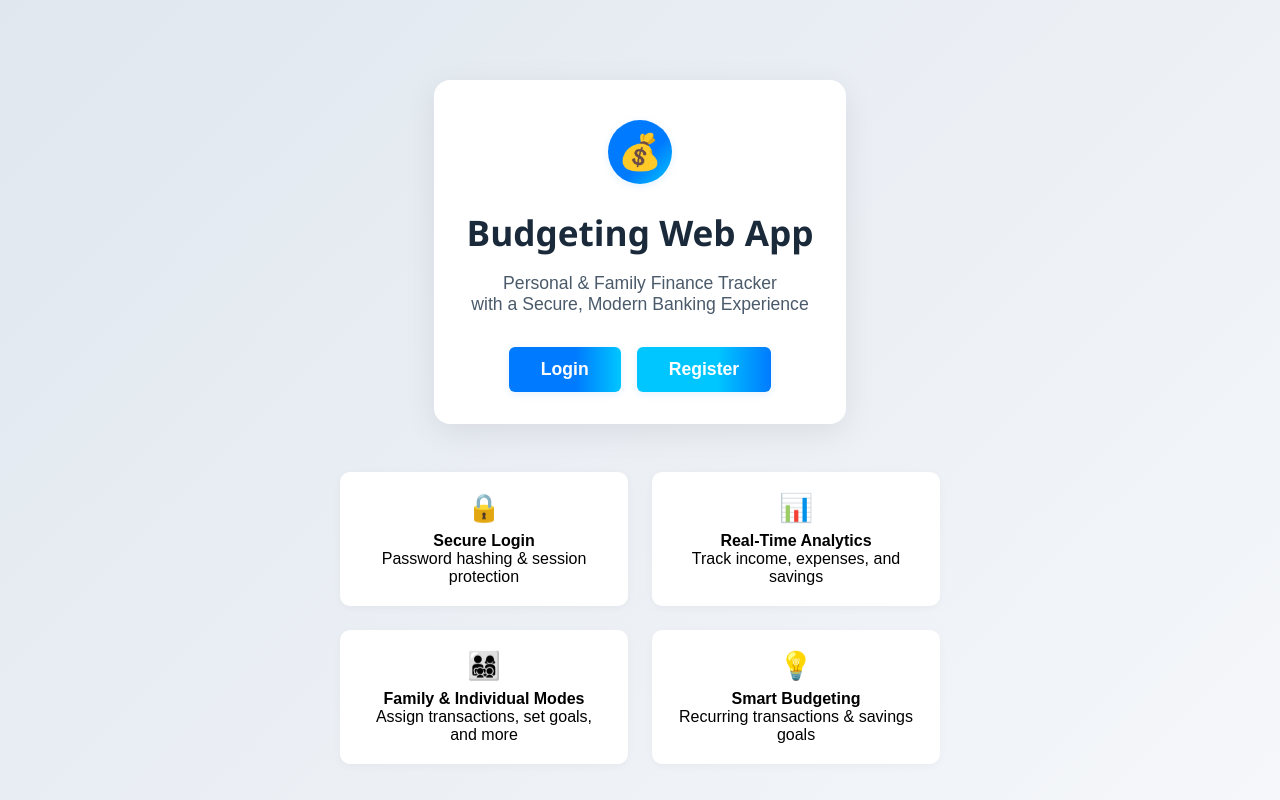
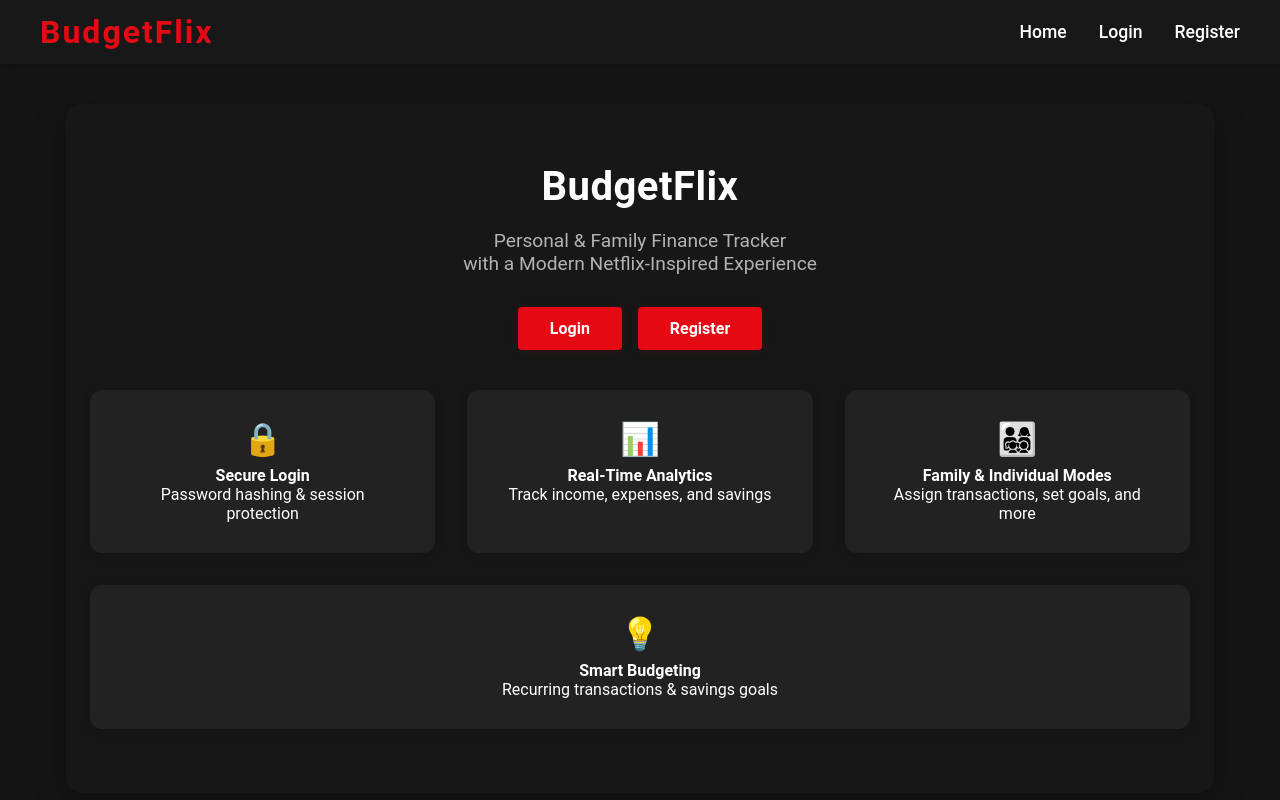
Before and after one commit to YouBhoy/Budgeting-Web-App, a PHP site: page / in a window 1280 px wide. Run offline with PHP 8.4, Linux system fonts and the light colour scheme.

Commit message:
Better UI

```diff
--- a/assets/style.css
+++ b/assets/style.css
@@ -1,192 +1,153 @@
 body {
-    font-family: Arial, sans-serif;
-    background: #f7f7f7;
+    font-family: 'Roboto', Arial, sans-serif;
+    background: #141414;
+    color: #fff;
     margin: 0;
     padding: 0;
 }
 
-h2 {
-    color: #333;
-}
-
-form {
-    background: #fff;
-    padding: 20px;
-    margin: 30px auto;
-    border-radius: 8px;
-    box-shadow: 0 2px 8px rgba(0,0,0,0.05);
-    max-width: 400px;
-}
-
-label {
-    display: block;
-    margin-bottom: 10px;
-    color: #222;
-}
-
-input, select, button {
-    padding: 8px;
-    margin-top: 4px;
-    margin-bottom: 16px;
-    width: 100%;
-    box-sizing: border-box;
-    border-radius: 4px;
-    border: 1px solid #ccc;
-}
-
-button {
-    background: #007bff;
+h1, h2, h3, h4, h5, h6 {
     color: #fff;
-    border: none;
-    cursor: pointer;
-    font-weight: bold;
-    transition: background 0.2s;
-}
-
-button:hover {
-    background: #0056b3;
+    font-weight: 700;
+    letter-spacing: 0.5px;
 }
 
 a {
-    color: #007bff;
+    color: #e50914;
     text-decoration: none;
+    transition: color 0.2s;
 }
 a:hover {
+    color: #fff;
     text-decoration: underline;
 }
 
-#quick-actions {
-    margin: 20px 0;
+.navbar {
+    background: #181818;
+    color: #fff;
+    display: flex;
+    align-items: center;
+    justify-content: space-between;
+    padding: 0 40px;
+    height: 64px;
+    position: sticky;
+    top: 0;
+    z-index: 1000;
+    box-shadow: 0 2px 8px rgba(0,0,0,0.2);
+}
+.navbar-logo {
+    font-size: 2rem;
+    font-weight: bold;
+    color: #e50914;
+    letter-spacing: 2px;
+}
+.navbar-links {
+    display: flex;
+    gap: 32px;
+}
+.navbar-links a {
+    color: #fff;
+    font-size: 1.1rem;
+    font-weight: 500;
+    transition: color 0.2s;
+}
+.navbar-links a:hover {
+    color: #e50914;
 }
 
-/* Dashboard Layout */
-.dashboard-container {
-    max-width: 700px;
-    margin: 48px auto 0 auto;
-    background: #fff;
+.container {
+    max-width: 1100px;
+    margin: 40px auto 0 auto;
+    padding: 32px 24px;
+    background: rgba(24,24,24,0.95);
     border-radius: 16px;
-    box-shadow: 0 8px 32px rgba(0,0,0,0.08);
-    padding: 32px 24px 32px 24px;
+    box-shadow: 0 8px 32px rgba(0,0,0,0.25);
 }
-.dashboard-header {
-    text-align: center;
+
+.card-grid {
+    display: flex;
+    gap: 32px;
+    flex-wrap: wrap;
+    justify-content: center;
     margin-bottom: 32px;
 }
-.dashboard-header h2 {
-    font-size: 2rem;
-    color: #1a2a3a;
-    margin-bottom: 8px;
+.card {
+    background: #222;
+    border-radius: 12px;
+    box-shadow: 0 2px 8px rgba(0,0,0,0.18);
+    padding: 28px 36px;
+    min-width: 200px;
+    text-align: center;
+    flex: 1 1 220px;
+    border: 2px solid transparent;
+    transition: border 0.2s, transform 0.2s;
 }
-.dashboard-header p {
-    color: #4a5a6a;
-    font-size: 1.1rem;
-}
-.totals-cards {
-    display: flex;
-    gap: 24px;
-    justify-content: center;
-    margin-bottom: 32px;
-    flex-wrap: wrap;
-}
-.card {
-    background: #f7faff;
-    border-radius: 12px;
-    box-shadow: 0 2px 8px rgba(0,123,255,0.06);
-    padding: 24px 32px;
-    min-width: 180px;
-    text-align: center;
-    flex: 1 1 180px;
-}
-.income-card {
-    border-top: 4px solid #00c853;
-}
-.expense-card {
-    border-top: 4px solid #d32f2f;
-}
-.balance-card {
-    border-top: 4px solid #007bff;
+.card:hover {
+    border: 2px solid #e50914;
+    transform: translateY(-4px) scale(1.03);
 }
 .card-label {
-    color: #4a5a6a;
+    color: #b3b3b3;
     font-size: 1rem;
     margin-bottom: 8px;
 }
 .card-value {
-    font-size: 1.5rem;
+    font-size: 2rem;
     font-weight: bold;
-    color: #1a2a3a;
+    color: #fff;
 }
-.quick-actions {
-    display: flex;
-    gap: 16px;
-    justify-content: center;
-    margin-bottom: 32px;
-    flex-wrap: wrap;
-}
-.action-btn {
-    background: linear-gradient(90deg, #007bff 60%, #00c6ff 100%);
+
+button, .action-btn {
+    background: #e50914;
     color: #fff;
     border: none;
-    border-radius: 6px;
-    padding: 10px 28px;
+    border-radius: 4px;
+    padding: 12px 32px;
     font-size: 1rem;
     font-weight: 600;
     cursor: pointer;
     transition: background 0.2s, box-shadow 0.2s;
-    box-shadow: 0 2px 8px rgba(0,123,255,0.10);
-    text-decoration: none;
+    box-shadow: 0 2px 8px rgba(229,9,20,0.10);
     margin-bottom: 8px;
 }
-.action-btn:hover {
-    background: linear-gradient(90deg, #0056b3 60%, #007bff 100%);
-}
-.logout {
-    background: linear-gradient(90deg, #d32f2f 60%, #ff5252 100%);
-}
-.logout:hover {
-    background: linear-gradient(90deg, #b71c1c 60%, #d32f2f 100%);
-}
-.analytics-section {
-    background: #f7faff;
-    border-radius: 12px;
-    padding: 24px 16px;
-    margin-top: 16px;
-    text-align: center;
-    box-shadow: 0 2px 8px rgba(0,123,255,0.04);
-}
-.analytics-section h3 {
-    color: #007bff;
-    margin-bottom: 12px;
-}
-.analytics-placeholder {
-    color: #4a5a6a;
-    font-style: italic;
-    font-size: 1.05rem;
-}
-@media (max-width: 800px) {
-    .dashboard-container { padding: 16px 2vw; }
-    .totals-cards { flex-direction: column; gap: 16px; }
-    .quick-actions { flex-direction: column; gap: 8px; }
+button:hover, .action-btn:hover {
+    background: #b0060f;
 }
 
-/* Banking theme background and logo */
-.banking-bg {
-    background: linear-gradient(135deg, #e0e7ef 0%, #f5f7fa 100%);
-    min-height: 100vh;
-    margin: 0;
-    padding: 0;
+form {
+    background: #181818;
+    padding: 28px;
+    margin: 32px auto;
+    border-radius: 8px;
+    box-shadow: 0 2px 8px rgba(0,0,0,0.18);
+    max-width: 400px;
 }
-.bank-logo {
-    width: 64px;
-    height: 64px;
-    margin: 0 auto 16px auto;
-    border-radius: 50%;
-    background: linear-gradient(135deg, #007bff 60%, #00c6ff 100%);
-    display: flex;
-    align-items: center;
-    justify-content: center;
-    font-size: 2.2rem;
+label {
+    display: block;
+    margin-bottom: 10px;
     color: #fff;
-    font-weight: bold;
-    box-shadow: 0 2px 8px rgba(0,123,255,0.10);
+    font-weight: 500;
 }
+input, select {
+    padding: 10px;
+    margin-top: 4px;
+    margin-bottom: 18px;
+    width: 100%;
+    box-sizing: border-box;
+    border-radius: 4px;
+    border: 1px solid #333;
+    background: #222;
+    color: #fff;
+    font-size: 1rem;
+    transition: border 0.2s;
+}
+input:focus, select:focus {
+    border: 1.5px solid #e50914;
+    outline: none;
+}
+
+/* Responsive */
+@media (max-width: 900px) {
+    .container { padding: 16px 2vw; }
+    .card-grid { flex-direction: column; gap: 16px; }
+}
--- a/index.php
+++ b/index.php
@@ -2,131 +2,48 @@
 <html lang="en">
 <head>
     <meta charset="UTF-8">
-    <title>Budgeting Web App - Welcome</title>
+    <title>BudgetFlix - Welcome</title>
     <meta name="viewport" content="width=device-width, initial-scale=1.0">
     <link rel="stylesheet" href="assets/style.css">
-    <style>
-        body {
-            background: linear-gradient(135deg, #e0e7ef 0%, #f5f7fa 100%);
-            min-height: 100vh;
-            margin: 0;
-            display: flex;
-            flex-direction: column;
-        }
-        .hero {
-            max-width: 480px;
-            margin: 80px auto 0 auto;
-            background: #fff;
-            border-radius: 16px;
-            box-shadow: 0 8px 32px rgba(0,0,0,0.08);
-            padding: 40px 32px 32px 32px;
-            text-align: center;
-        }
-        .bank-logo {
-            width: 64px;
-            height: 64px;
-            margin-bottom: 16px;
-            border-radius: 50%;
-            background: linear-gradient(135deg, #007bff 60%, #00c6ff 100%);
-            display: flex;
-            align-items: center;
-            justify-content: center;
-            font-size: 2.2rem;
-            color: #fff;
-            font-weight: bold;
-            box-shadow: 0 2px 8px rgba(0,123,255,0.10);
-        }
-        .hero h1 {
-            font-size: 2.2rem;
-            color: #1a2a3a;
-            margin-bottom: 10px;
-            font-family: 'Segoe UI', Arial, sans-serif;
-        }
-        .hero p {
-            color: #4a5a6a;
-            font-size: 1.1rem;
-            margin-bottom: 32px;
-        }
-        .cta-btns {
-            display: flex;
-            gap: 16px;
-            justify-content: center;
-        }
-        .cta-btn {
-            background: linear-gradient(90deg, #007bff 60%, #00c6ff 100%);
-            color: #fff;
-            border: none;
-            border-radius: 6px;
-            padding: 12px 32px;
-            font-size: 1.1rem;
-            font-weight: 600;
-            cursor: pointer;
-            transition: background 0.2s, box-shadow 0.2s;
-            box-shadow: 0 2px 8px rgba(0,123,255,0.10);
-            text-decoration: none;
-        }
-        .cta-btn:hover {
-            background: linear-gradient(90deg, #0056b3 60%, #007bff 100%);
-        }
-        .features {
-            margin: 48px auto 0 auto;
-            max-width: 600px;
-            display: flex;
-            flex-wrap: wrap;
-            gap: 24px;
-            justify-content: center;
-        }
-        .feature {
-            background: #fff;
-            border-radius: 10px;
-            box-shadow: 0 2px 8px rgba(0,0,0,0.04);
-            padding: 20px 24px;
-            min-width: 220px;
-            flex: 1 1 220px;
-            text-align: center;
-        }
-        .feature-icon {
-            font-size: 1.7rem;
-            margin-bottom: 8px;
-            color: #007bff;
-        }
-        @media (max-width: 600px) {
-            .hero { padding: 24px 8px; margin-top: 32px; }
-            .features { flex-direction: column; gap: 16px; }
-        }
-    </style>
 </head>
 <body>
-    <div class="hero">
-        <div class="bank-logo">💰</div>
-        <h1>Budgeting Web App</h1>
-        <p>Personal & Family Finance Tracker<br>with a Secure, Modern Banking Experience</p>
-        <div class="cta-btns">
-            <a href="login.php" class="cta-btn">Login</a>
-            <a href="register.php" class="cta-btn" style="background:linear-gradient(90deg,#00c6ff 60%,#007bff 100%)">Register</a>
+    <div class="navbar">
+        <div class="navbar-logo">BudgetFlix</div>
+        <div class="navbar-links">
+            <a href="index.php">Home</a>
+            <a href="login.php">Login</a>
+            <a href="register.php">Register</a>
         </div>
     </div>
-    <div class="features">
-        <div class="feature">
-            <div class="feature-icon">🔒</div>
+    <div class="container" style="text-align:center;">
+        <h1 style="font-size:2.5rem; margin-bottom:10px;">BudgetFlix</h1>
+        <p style="font-size:1.2rem; color:#b3b3b3; margin-bottom:32px;">Personal & Family Finance Tracker<br>with a Modern Netflix-Inspired Experience</p>
+        <div style="display:flex; gap:16px; justify-content:center; margin-bottom:32px; flex-wrap:wrap;">
+            <a href="login.php" class="action-btn">Login</a>
+            <a href="register.php" class="action-btn">Register</a>
+        </div>
+        <div class="card-grid">
+            <div class="card">
+                <div style="font-size:2rem; margin-bottom:8px;">🔒</div>
                 <strong>Secure Login</strong><br>
                 Password hashing & session protection
             </div>
-        <div class="feature">
-            <div class="feature-icon">📊</div>
+            <div class="card">
+                <div style="font-size:2rem; margin-bottom:8px;">📊</div>
                 <strong>Real-Time Analytics</strong><br>
                 Track income, expenses, and savings
             </div>
-        <div class="feature">
-            <div class="feature-icon">👨‍👩‍👧‍👦</div>
+            <div class="card">
+                <div style="font-size:2rem; margin-bottom:8px;">👨‍👩‍👧‍👦</div>
                 <strong>Family & Individual Modes</strong><br>
                 Assign transactions, set goals, and more
             </div>
-        <div class="feature">
-            <div class="feature-icon">💡</div>
+            <div class="card">
+                <div style="font-size:2rem; margin-bottom:8px;">💡</div>
                 <strong>Smart Budgeting</strong><br>
                 Recurring transactions & savings goals
             </div>
         </div>
+    </div>
 </body>
 </html>
```
Also changed, not shown: add_transaction.php (+16 -5 lines), dashboard.php (+23 -18 lines), login.php (+14 -4 lines), register.php (+13 -3 lines), settings.php (+16 -4 lines), transactions.php (+27 -12 lines). Lines whose indentation alone changed are shown as unchanged.
